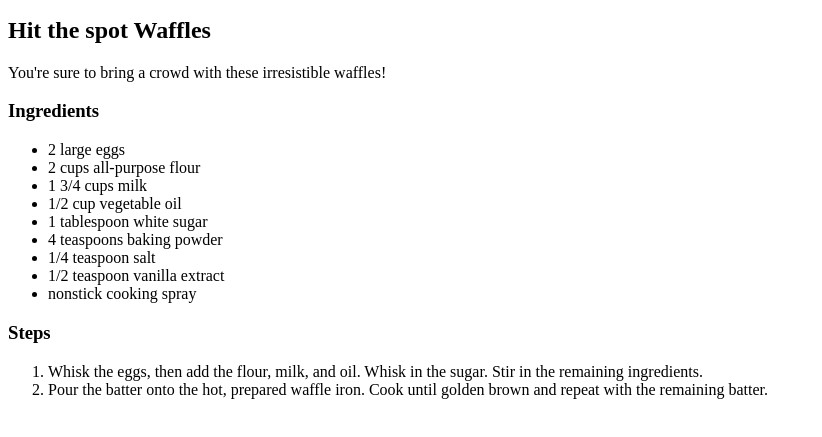
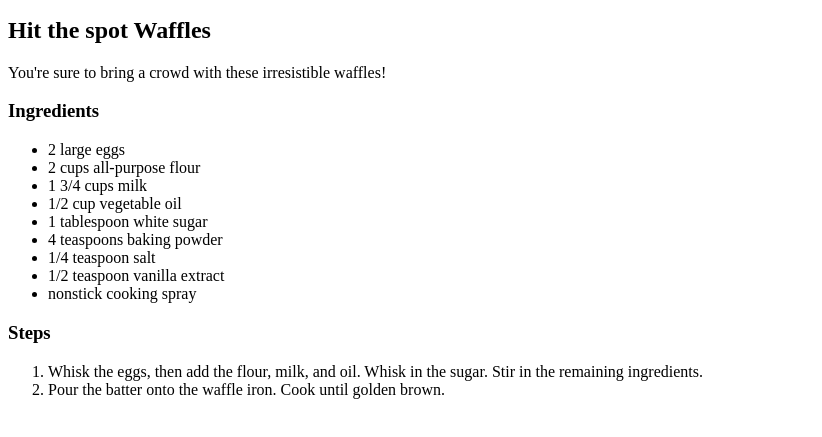
Before and after one commit to banhari/odin-recipes, a plain HTML site: page recipes/waffles.html in a window 1280 px wide. Shown: the part 101-538 px from the top of the page, without its empty margins (0-822 px from the left). Drawn offline with Linux system fonts and the light colour scheme.

```diff
--- a/recipes/waffles.html
+++ b/recipes/waffles.html
@@ -33,8 +33,8 @@
             <ol>
                 <li>Whisk the eggs, then add the flour, milk, and oil.
                     Whisk in the sugar. Stir in the remaining ingredients.</li>
-                <li>Pour the batter onto the hot, prepared waffle iron.
-                    Cook until golden brown and repeat with the remaining batter. </li>
+                <li>Pour the batter onto the waffle iron.
+                    Cook until golden brown.</li>
             </ol>
     </body>
 </html>
```
